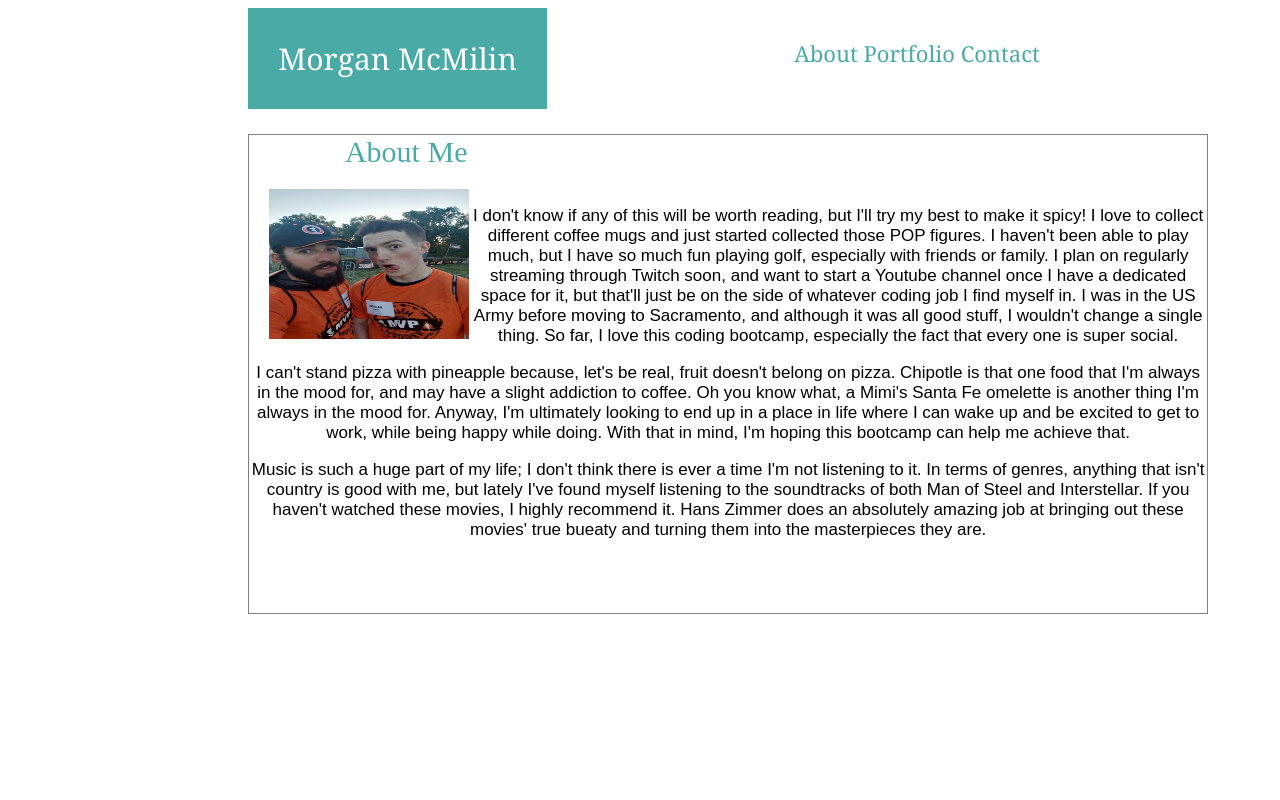
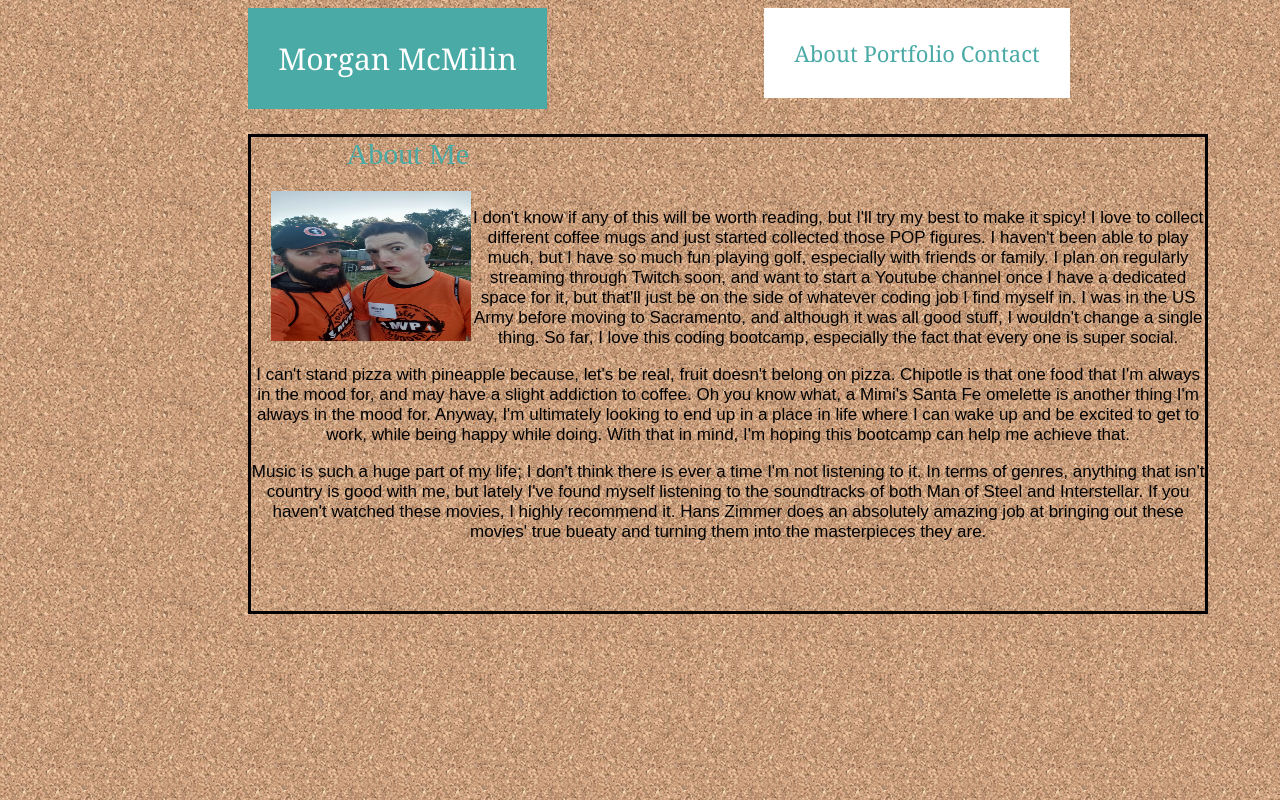
Before and after one commit to Morganatic/Basic-Portfolio, a plain HTML site: page index.html in a window 1280 px wide. Drawn offline with Linux system fonts and the light colour scheme.

Commit message:
finally changed the background

```diff
--- a/assets/css/stylebasic.css
+++ b/assets/css/stylebasic.css
@@ -1,6 +1,10 @@
 * {
   box-sizing: border-box;
   text-align: center;
+}
+
+body {
+    background: url("../images/cork-board.png");
 }
 
 #header1 {
@@ -34,7 +38,7 @@ p {
 #mainbody {
     width: 960px;
     height: 480px;
-    border: 1px solid gray;
+    border: 3px solid black;
     margin-left: 19%;
 }
 
@@ -45,10 +49,6 @@ p {
     margin-left: 10%;
 }
 
-body {
-
-}
-
 #profilepic {
     margin-left: 20px;
 }
```
